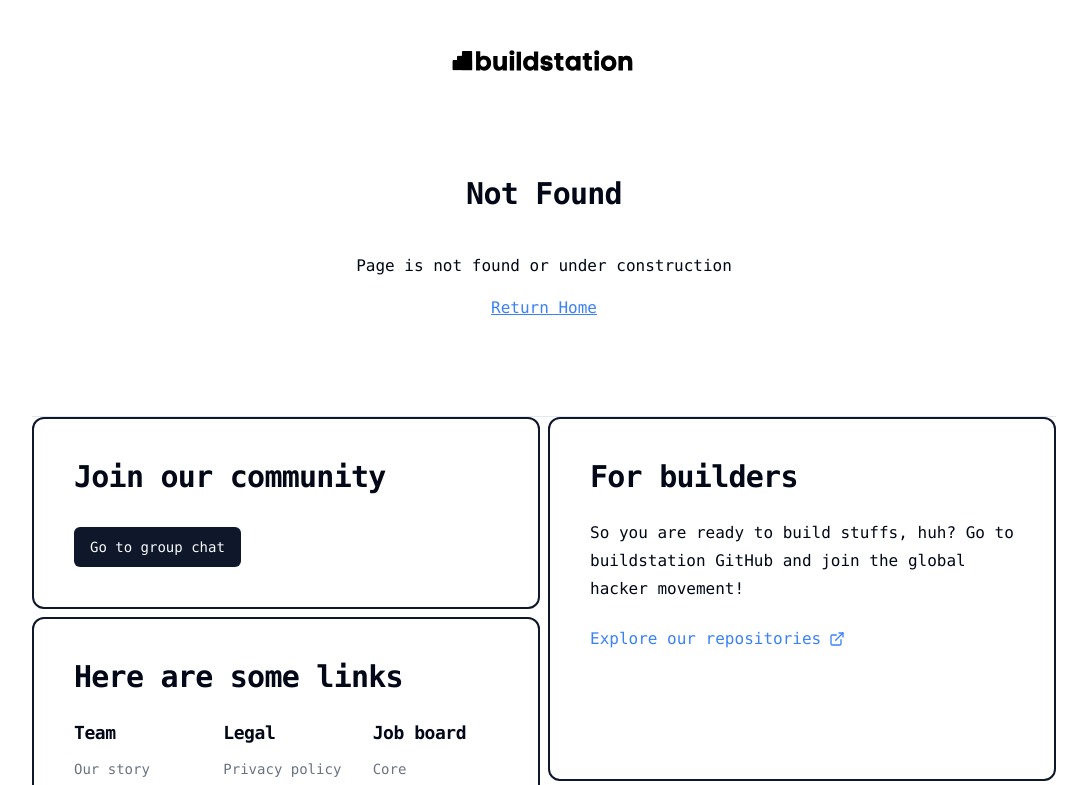
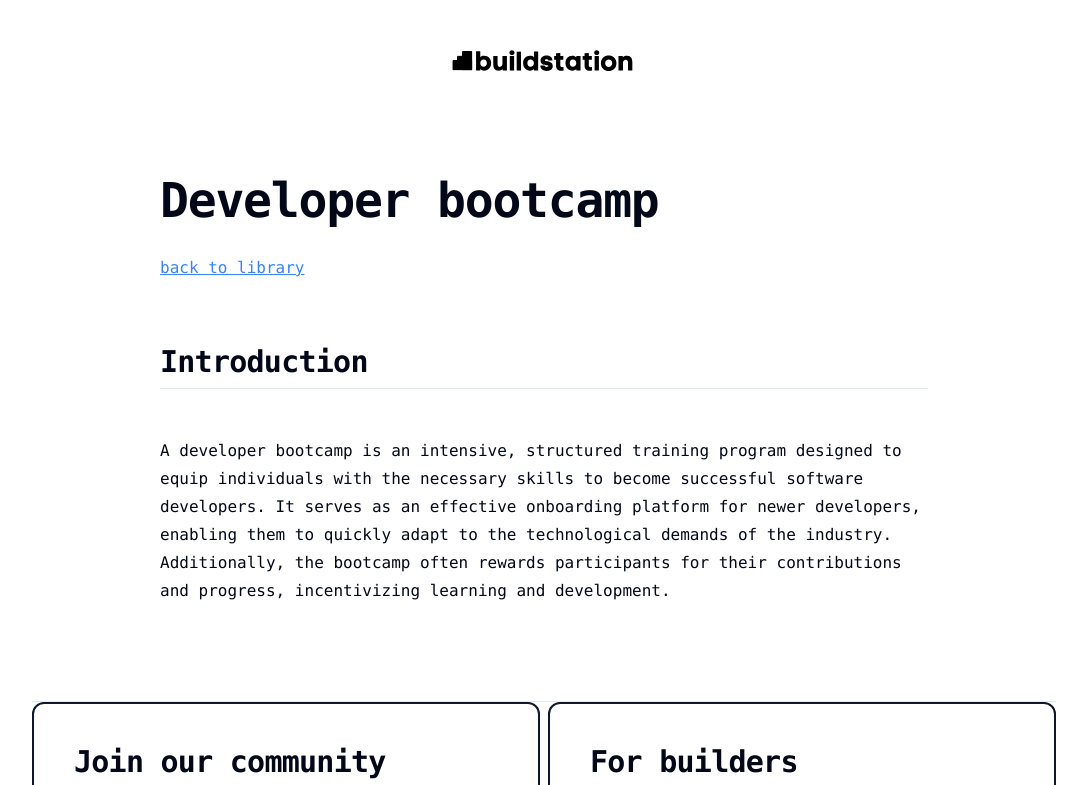
Before and after one commit to buildstationorg/buildstation, a Next.js app: page /library/developer-bootcamp in a window 1280 px wide. Before the commit this address had no page. Shown: the top 785 px of the page, without its empty margins (96-1183 px from the left). Built offline with nearby package versions, Linux system fonts and the light colour scheme.

Commit message:
edit back links

```diff
--- a/app/library/bounty-program/page.mdx
+++ b/app/library/bounty-program/page.mdx
@@ -1,4 +1,6 @@
 # Bounty program
+
+<Link className="underline text-blue-500" href="/library">back to library</Link>
 
 ## Introduction
 A bounty program is an initiative that organizations launch to encourage individuals to contribute software, systems, or products into the ecosystem. By offering rewards or compensation for these contributions, the program aims to expand open source solutions within the ecosystem, grow the developer/builder community and create funnels for larger projects to explore.
--- a/app/library/data.tsx
+++ b/app/library/data.tsx
@@ -56,9 +56,15 @@
     category: 'ecosystem-playbook'
   },
   {
-    id: 3,
+    id: 4,
     title: 'bounty program',
     slug: '/library/bounty-program',
     category: 'ecosystem-playbook'
+  },
+  {
+    id: 5,
+    title: 'developer bootcamp',
+    slug: '/library/developer-bootcamp',
+    category: 'ecosystem-playbook'
   }
 ]
--- /dev/null
+++ b/app/library/developer-bootcamp/page.mdx
@@ -0,0 +1,8 @@
+import Link from 'next/link'
+
+# Developer bootcamp
+
+<Link className="underline text-blue-500" href="/library">back to library</Link>
+
+## Introduction
+A developer bootcamp is an intensive, structured training program designed to equip individuals with the necessary skills to become successful software developers. It serves as an effective onboarding platform for newer developers, enabling them to quickly adapt to the technological demands of the industry. Additionally, the bootcamp often rewards participants for their contributions and progress, incentivizing learning and development.
--- a/app/library/page.tsx
+++ b/app/library/page.tsx
@@ -38,6 +38,7 @@
   return (
     <div className="flex flex-col gap-8 w-full">
       <h1 className="text-3xl md:text-5xl font-bold">library</h1>
+      <Link className="underline text-blue-500" href="/">return home</Link>
       <div className="flex flex-col gap-8">
         {
           libraryCategories.map((category) => (
--- a/app/our-story/page.tsx
+++ b/app/our-story/page.tsx
@@ -5,7 +5,7 @@
   return (
     <div className="flex flex-col gap-24 w-full">
       <h1 className="text-3xl md:text-5xl font-bold">be the change you wish to see in the world.</h1>
-      <Link className="underline text-blue-500" href="/">Return Home</Link>
+      <Link className="underline text-blue-500" href="/">return home</Link>
       <div className="flex flex-col w-full gap-8">
         <h1 className="text-3xl font-medium">hi there!</h1>
         <p>welcome aboard builders</p>
```
Also changed, not shown: app/library/awesome-buildstation/page.mdx (added, +14 -0 lines), app/library/awesome-buildstation/page.tsx (deleted).
